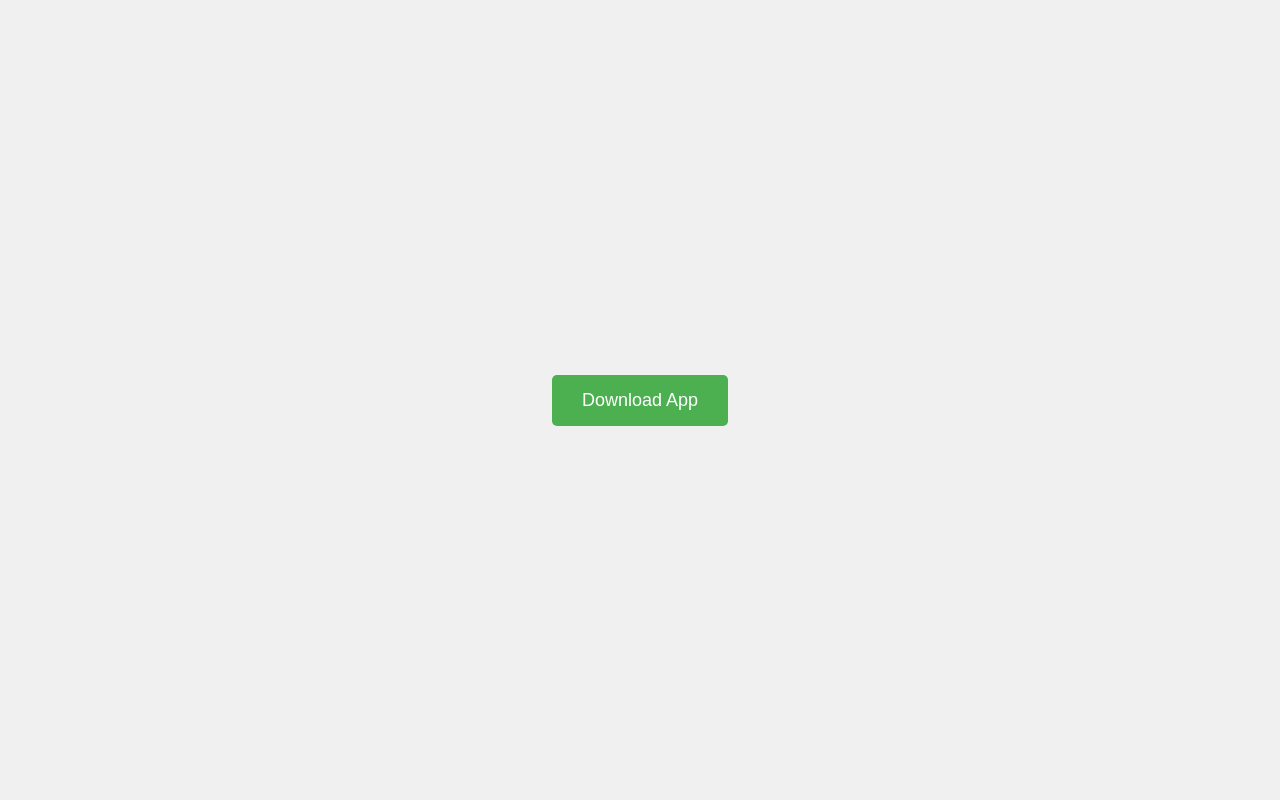
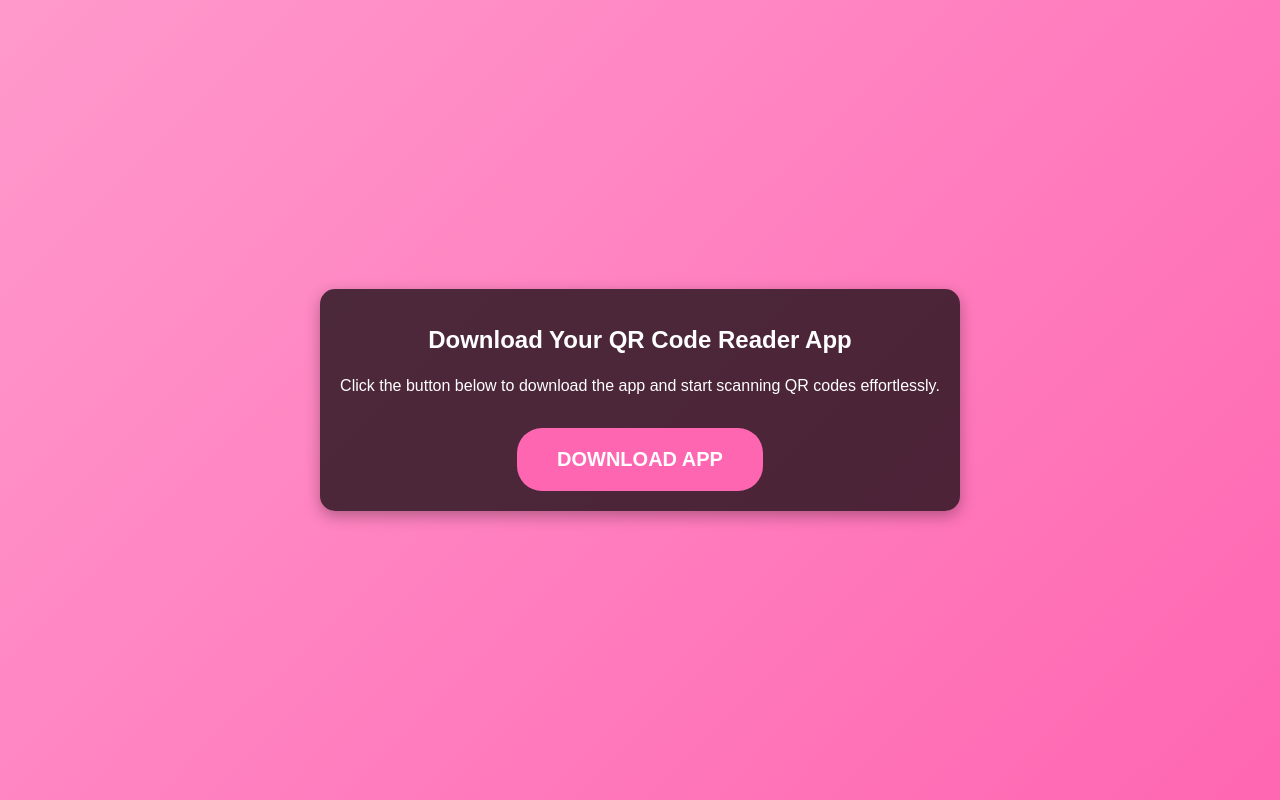
Before and after one commit to rawanabuzir/QR-reader-, a plain HTML site: page index.html in a window 1280 px wide. Drawn offline with Linux system fonts and the light colour scheme.

Commit message:
Update index.html

```diff
--- a/index.html
+++ b/index.html
@@ -11,31 +11,67 @@
             align-items: center;
             height: 100vh;
             margin: 0;
-            font-family: Arial, sans-serif;
-            background-color: #f0f0f0;
+            font-family: 'Arial', sans-serif;
+            background: linear-gradient(135deg, #ff99cc, #ff66b2); /* Gradient background */
+            color: #fff;
         }
+
+        .container {
+            text-align: center;
+            padding: 20px;
+            background-color: rgba(0, 0, 0, 0.7); /* Semi-transparent background */
+            border-radius: 15px;
+            box-shadow: 0 5px 15px rgba(0, 0, 0, 0.3);
+        }
+
         .download-button {
-            padding: 15px 30px;
-            font-size: 18px;
-            background-color: #4CAF50;
+            padding: 20px 40px;
+            font-size: 20px;
+            background-color: #ff66b2;
             color: white;
             border: none;
-            border-radius: 5px;
+            border-radius: 25px;
             cursor: pointer;
-            transition: background-color 0.3s ease;
+            transition: background-color 0.3s ease, transform 0.3s ease;
+            text-transform: uppercase;
+            font-weight: bold;
         }
+
         .download-button:hover {
-            background-color: #45a049;
+            background-color: #ff3385;
+            transform: scale(1.05);
+        }
+
+        .download-button:active {
+            background-color: #ff1a5b;
+            transform: scale(0.98);
+        }
+
+        h1 {
+            font-size: 24px;
+            margin-bottom: 20px;
+        }
+
+        p {
+            font-size: 16px;
+            margin-bottom: 30px;
+            line-height: 1.5;
         }
     </style>
 </head>
 <body>
-    <button class="download-button" onclick="downloadAPK()">Download App</button>
+
+    <div class="container">
+        <h1>Download Your QR Code Reader App</h1>
+        <p>Click the button below to download the app and start scanning QR codes effortlessly.</p>
+        <button class="download-button" onclick="downloadAPK()">Download App</button>
+    </div>
 
     <script>
         function downloadAPK() {
-            window.location.href = 'https://github.com/rawanabuzir/QR-reader-/releases/download/untagged-1b7ed0b9b9133ba09d84/app-release.apk'; // Replace with the actual URL/path to your APK file
+            window.location.href = 'https://github.com/rawanabuzir/QR-reader-/releases/download/v2.0.0/app-release.apk'; // Replace with the actual URL/path to your APK file
         }
     </script>
+
 </body>
 </html>
```
